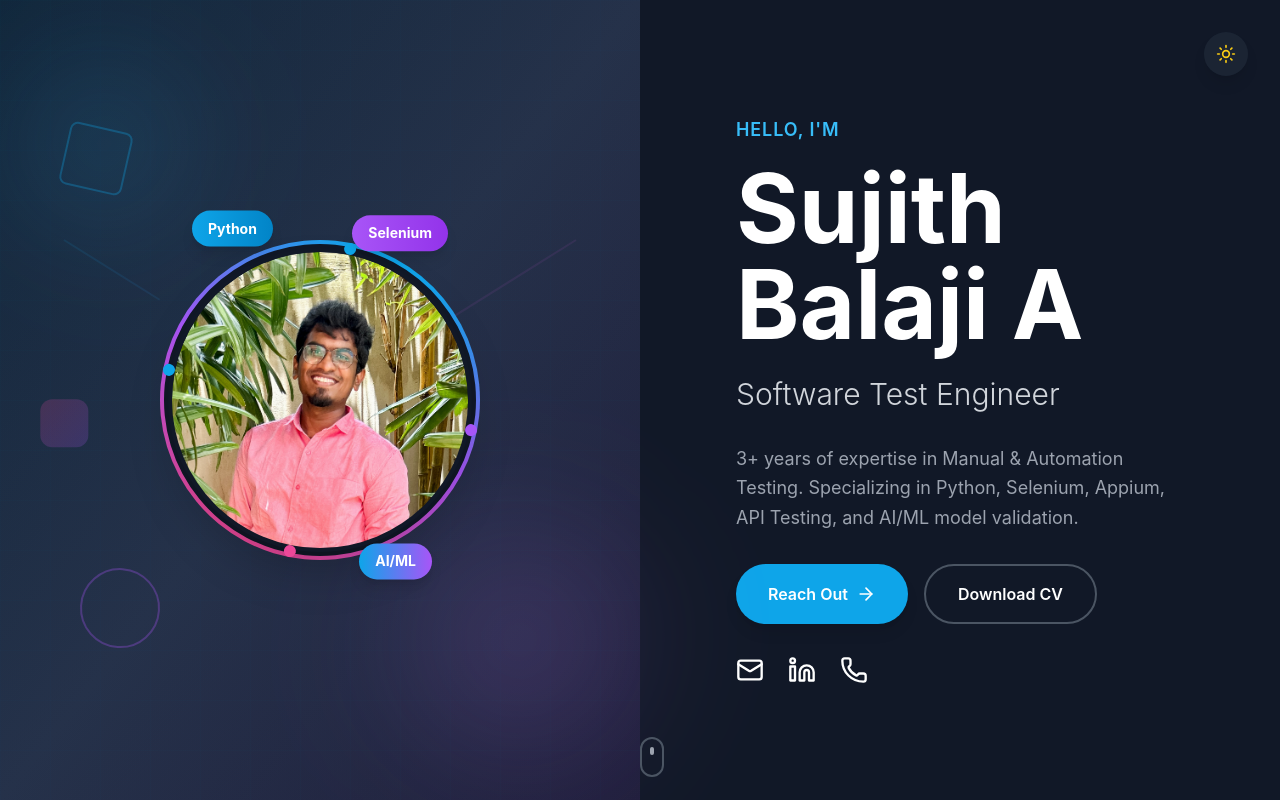
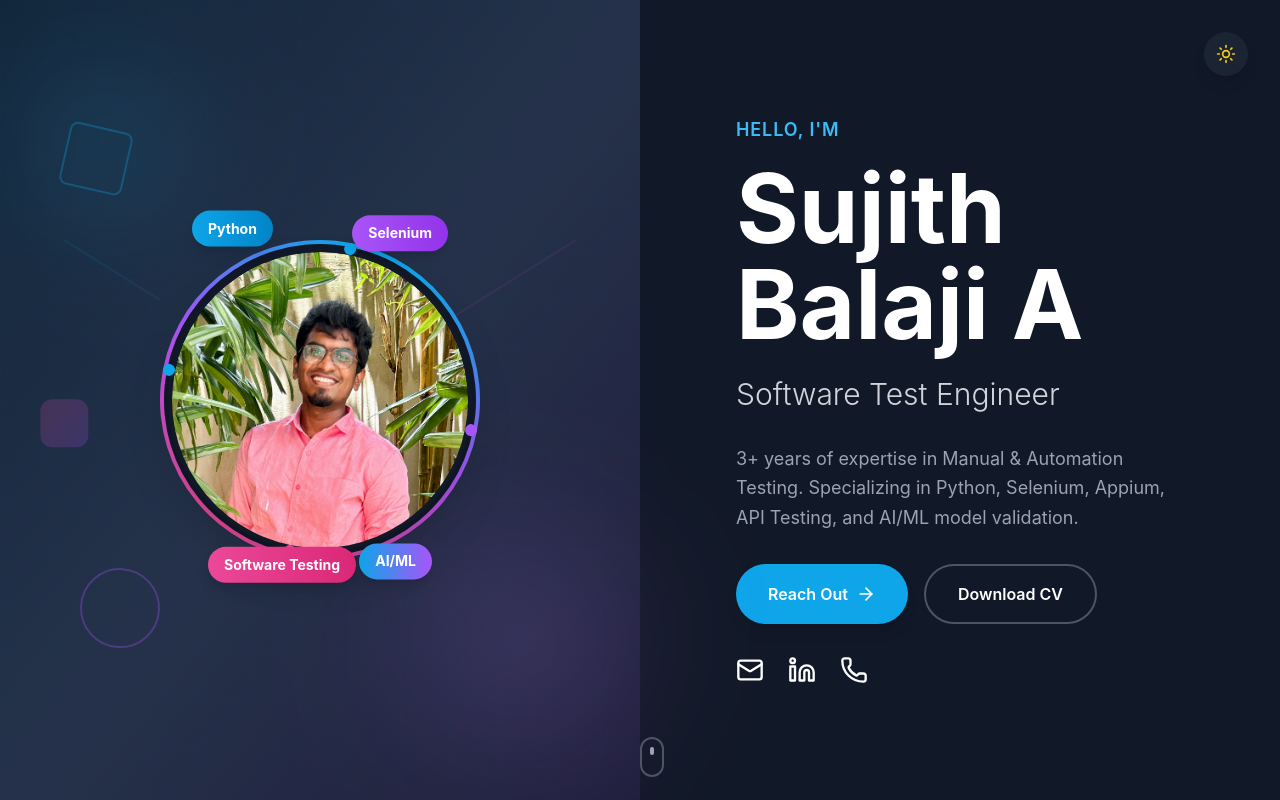
Before and after one commit to Sujith-31/Sujith_portfolio, a React (Create React App) app: page / in a window 1280 px wide. Shown: the top 800 px of the page. Built offline with nearby package versions, Linux system fonts and the light colour scheme.

Commit message:
STCK CHNAGE

```diff
--- a/src/Portfolio.js
+++ b/src/Portfolio.js
@@ -206,13 +206,13 @@ export default function Portfolio() {
                         >
                             Selenium
                         </motion.div>
-                        {/* <motion.div
+                        <motion.div
                             animate={{ y: [0, -10, 0] }}
                             transition={{ duration: 3, repeat: Infinity, delay: 1 }}
                             className="absolute -bottom-6 left-12 bg-gradient-to-r from-pink-500 to-pink-600 text-white px-4 py-2 rounded-full text-sm font-bold shadow-lg"
                         >
-                            React
-                        </motion.div> */}
+                            Software Testing
+                        </motion.div>
                         <motion.div
                             animate={{ y: [0, -10, 0] }}
                             transition={{ duration: 3, repeat: Infinity, delay: 1.5 }}
```
